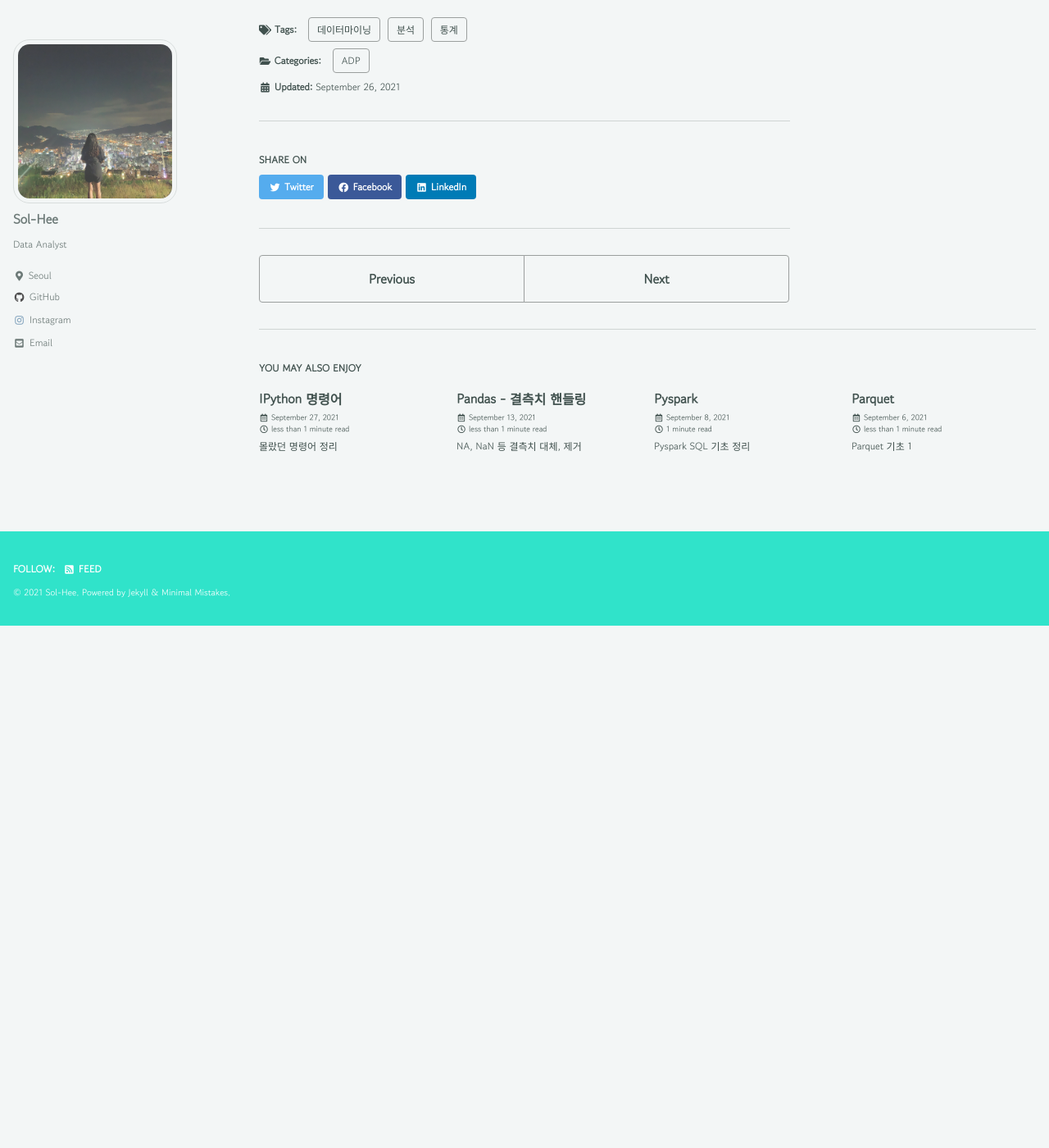
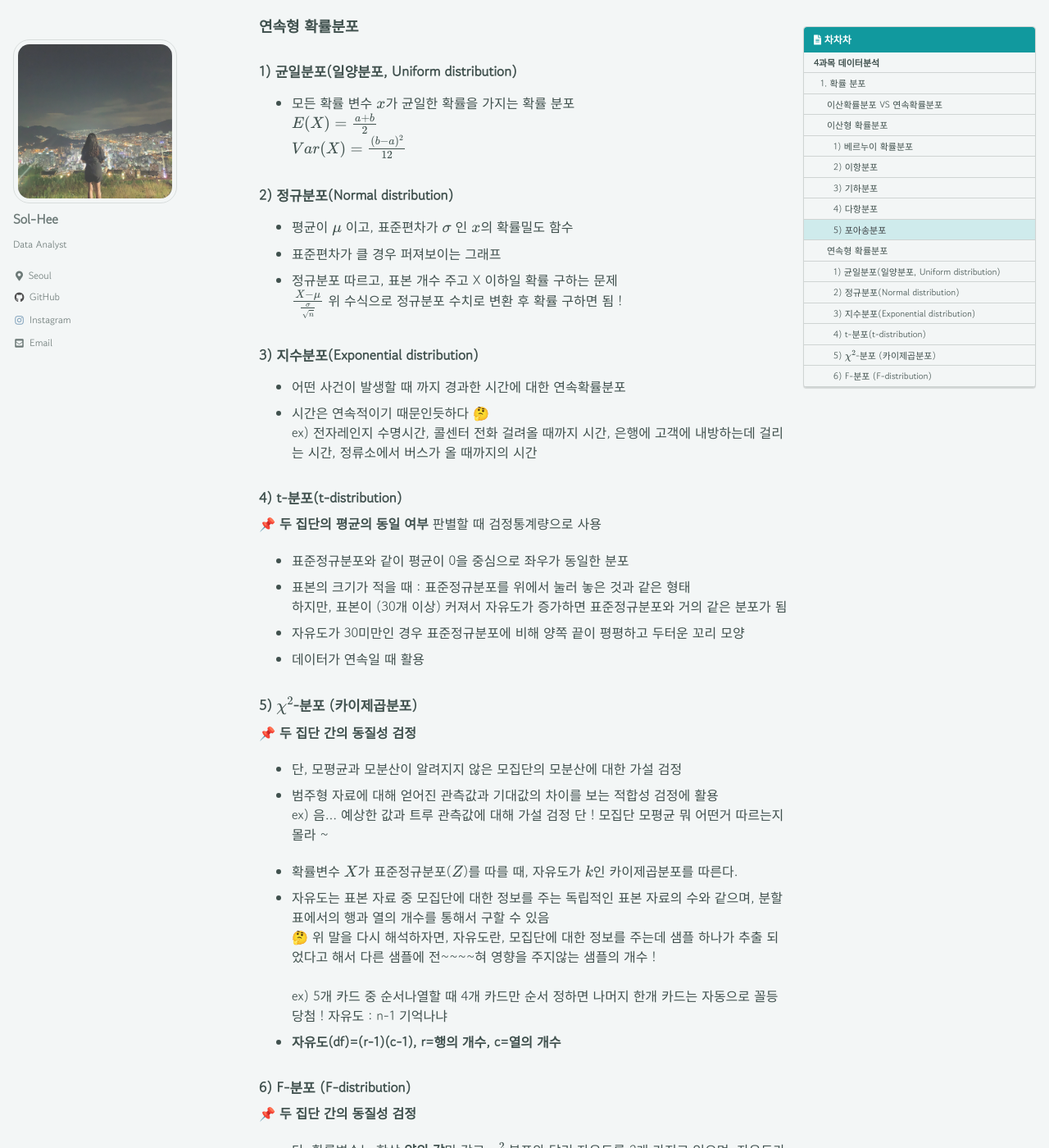
Before and after one commit to Sol-Hee/Sol-Hee.github.io, a Jekyll site: the page built from _posts/ADP/2021-09-26-ADP-이론.md, in a window 1280 px wide and 1400 px high, scrolled down 1689 px. Shown: the whole window at 82% size. Built offline with Jekyll 4.4.1, drawn with Linux system fonts in a browser that asks for light colours; cached includes are drawn as plain includes; formulas are drawn with MathJax 3; before the commit the page ends 2452 px from its top, so only the background shows below that; some of the changed text lies outside the part shown.

Commit message:
0927 night

```diff
--- a/_posts/ADP/2021-09-26-ADP-이론.md
+++ b/_posts/ADP/2021-09-26-ADP-이론.md
@@ -66,3 +66,48 @@ $\lim_{n \to \infty}$ $_nC_y $ $P^y (1-p)^{n-y}= \frac{\lambda^y}{y!}e^{-\lambda
 
 | $\lambda$ = 정해진 시간 안에 어떤 사건이 일어날 횟수에 대한 기댓값
 | $y$ = 사건이 일어난 수
+
+### 연속형 확률분포
+#### 1) 균일분포(일양분포, Uniform distribution)
+- 모든 확률 변수 $x$가 균일한 확률을 가지는 확률 분포 <br/>
+$E(X)=\frac{a+b}{2}$ <br/>
+$Var(X)=\frac{(b-a)^2}{12}$
+
+#### 2) 정규분포(Normal distribution)
+- 평균이 $\mu$ 이고, 표준편차가 $\sigma$ 인 $x$의 확률밀도 함수
+- 표준편차가 클 경우 퍼져보이는 그래프
+- 정규분포 따르고, 표본 개수 주고 X 이하일 확률 구하는 문제 <br/>
+**$ \frac{X-\mu}{\frac{\sigma}{\sqrt{n}}}$**
+위 수식으로 정규분포 수치로 변환 후 확률 구하면 됨 !
+
+#### 3) 지수분포(Exponential distribution)
+- 어떤 사건이 발생할 때 까지 경과한 시간에 대한 연속확률분포
++ 시간은 연속적이기 때문인듯하다 🤔 <br/>
+ex) 전자레인지 수명시간, 콜센터 전화 걸려올 때까지 시간, 은행에 고객에 내방하는데 걸리는 시간, 정류소에서 버스가 올 때까지의 시간
+
+#### 4) t-분포(t-distribution)
+📌 **두 집단의 평균의 동일 여부** 판별할 때 검정통계량으로 사용
+- 표준정규분포와 같이 평균이 0을 중심으로 좌우가 동일한 분포
+- 표본의 크기가 적을 때 : 표준정규분포를 위에서 눌러 놓은 것과 같은 형태
+ 하지만, 표본이 (30개 이상) 커져서 자유도가 증가하면 표준정규분포와 거의 같은 분포가 됨
+- 자유도가 30미만인 경우 표준정규분포에 비해 양쪽 끝이 평평하고 두터운 꼬리 모양
+- 데이터가 연속일 때 활용 <br/>
+
+#### 5) $\chi^2$-분포 (카이제곱분포)
+📌 **두 집단 간의 동질성 검정**
+- 단, 모평균과 모분산이 알려지지 않은 모집단의 모분산에 대한 가설 검정
+- 범주형 자료에 대해 얻어진 관측값과 기대값의 차이를 보는 적합성 검정에 활용<br/>
+ex) 음... 예상한 값과 트루 관측값에 대해 가설 검정 단 ! 모집단 모평균 뭐 어떤거 따르는지 몰라 ~
+
+- 확률변수 $X$가 표준정규분포($Z$)를 따를 때, 자유도가 $k$인 카이제곱분포를 따른다.
+- 자유도는 표본 자료 중 모집단에 대한 정보를 주는 독립적인 표본 자료의 수와 같으며, 분할표에서의 행과 열의 개수를 통해서 구할 수 있음 <br/>
+🤔 위 말을 다시 해석하자면, 자유도란, 모집단에 대한 정보를 주는데 샘플 하나가 추출 되었다고 해서 다른 샘플에 전~~~~혀 영향을 주지않는 샘플의 개수 !<br/><br/>
+ex) 5개 카드 중 순서나열할 때 4개 카드만 순서 정하면 나머지 한개 카드는 자동으로 꼴등 당첨 ! 자유도 : n-1 기억나냐
+- **자유도(df)=(r-1)(c-1), r=행의 개수, c=열의 개수**
+
+#### 6) F-분포 (F-distribution)
+📌 **두 집단 간의 동질성 검정**
+- 단, 확률변수는 항상 **양의 값**만 갖고 $\chi^2$ 분포와 달리 자유도를 2개 가지고 있으며, 자유도가 커질 수록 정규분포에 가까워진다.
+- 정규분포를 이루는 모집단에서 독립적으로 추출한 표본들의 분산비율이 나타내는 연속 확률 분포
+- 두가지 이상의 표본집단 분산 비교, 모집단 분산 추정할 때 사용
+- 2개 이상의 표본평균들이 동일한 모집단에서 추출인지, 아니면 서로 다른 모집단인지 ?
```
